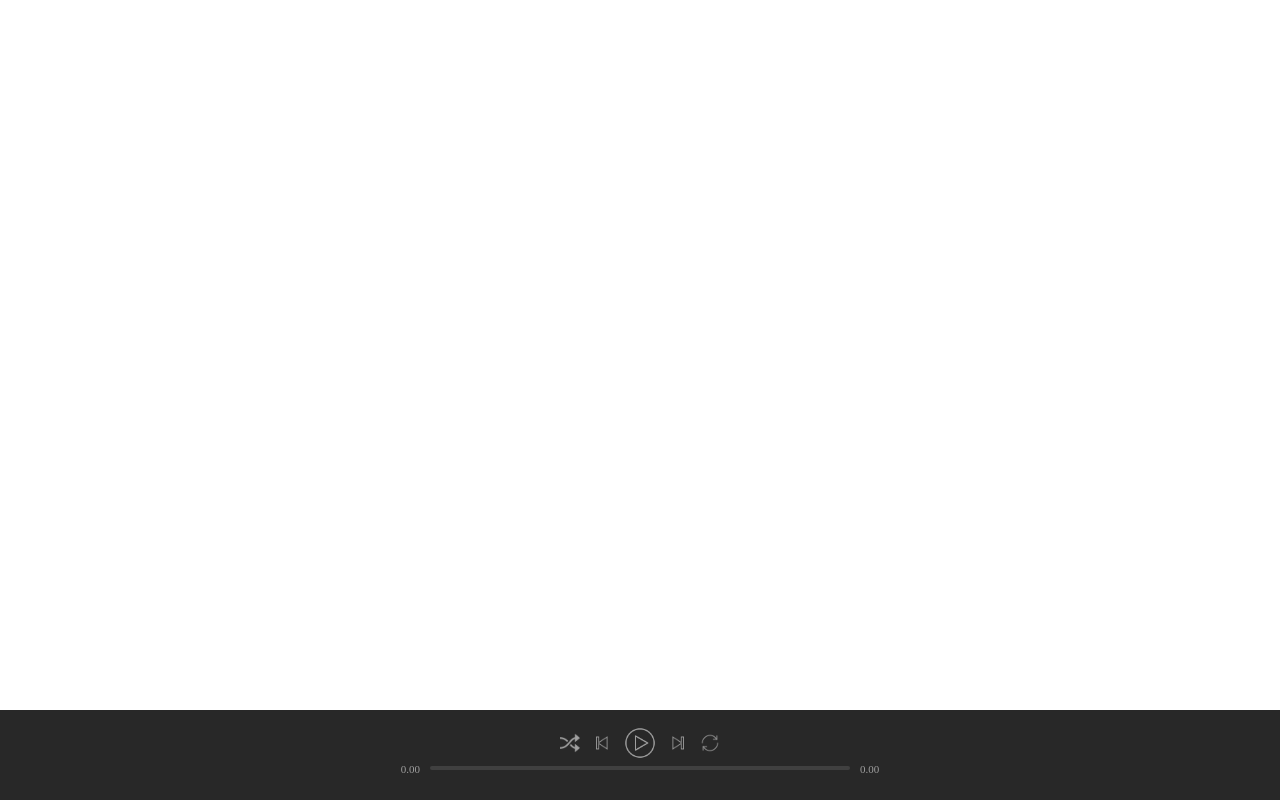
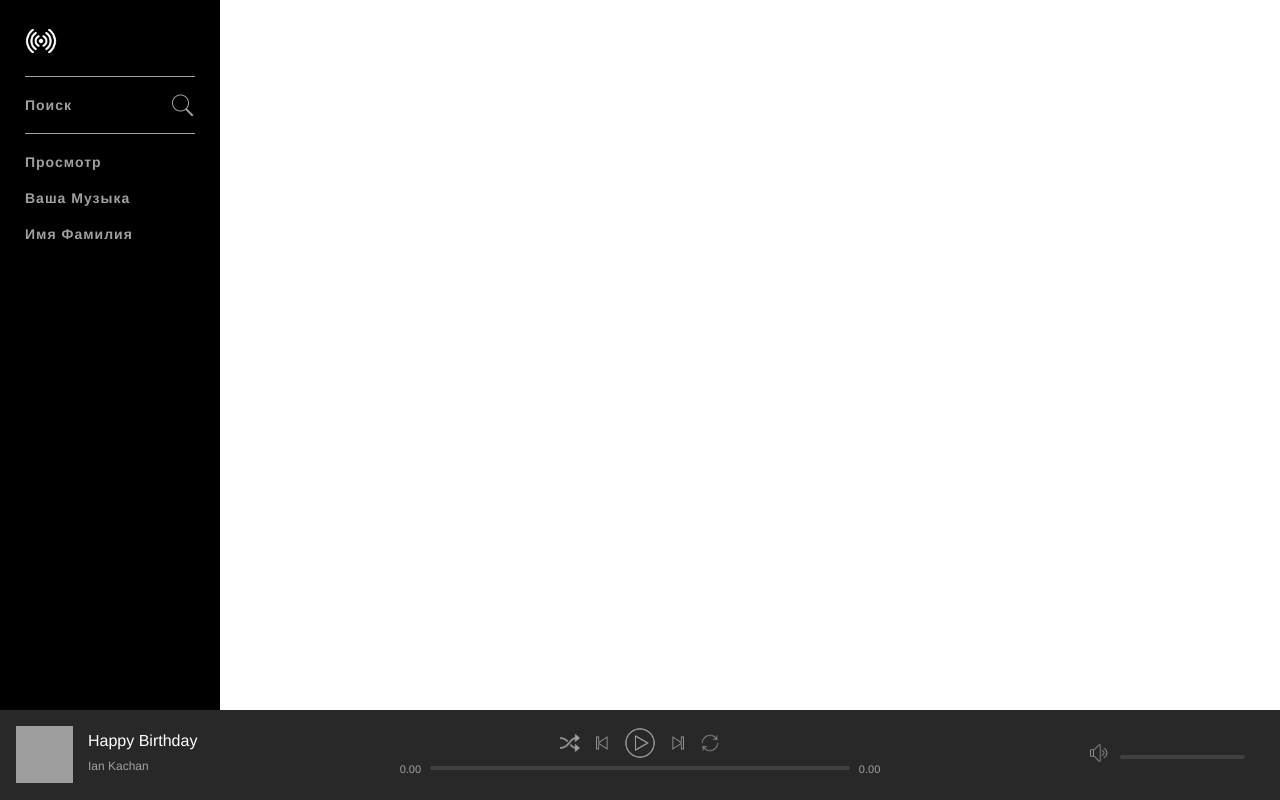
Before and after one commit to rudbar/music-service-system, a PHP site: page / in a window 1280 px wide. Run offline with PHP 8.4, Linux system fonts and the light colour scheme; the visitor is signed in with stand-in values (Sample User, id 1); grey boxes are pictures that could not be loaded.

Commit message:
Added the nav left bar

```diff
--- a/assets/css/style.css
+++ b/assets/css/style.css
@@ -2,6 +2,11 @@ html, body {
 	padding: 0;
 	margin: 0;
 	height: 100%;
+}
+
+* {
+	font-family: "Helvetica Neue", Helvetica, Arial, sans-serif;
+	color: #fff;
 }
 
 #nowPlayingBarContainer {
@@ -25,6 +30,11 @@ html, body {
     min-width: 180px;
 }
 
+#nowPlayingRight {
+	position: relative;
+    margin-top: 16px;
+}
+
 #nowPlayingCenter {
 	width: 40%;
     max-width: 700px;
@@ -35,6 +45,7 @@ html, body {
 
 #nowPlayingBar .content {
 	width: 100%;
+	height: 57px;
 }
 
 .playerControls .buttons {
@@ -98,3 +109,95 @@ html, body {
 .playbackBar .progressBar {
 	margin-top: 3px;
 }
+
+#nowPlayingLeft .albumArtwork {
+	height: 100%;
+    max-width: 57px;
+    margin-right: 15px;
+    float: left;
+    background-size: cover;
+}
+
+#nowPlayingLeft .trackInfo {
+	display: table;
+}
+
+#nowPlayingLeft .trackInfo .trackName {
+	margin: 6px 0;
+    display: inline-block;
+    width: 100%;
+}
+
+#nowPlayingLeft .trackInfo .artistName span {
+	font-size: 12px;
+    color: #a0a0a0;
+}
+
+.volumeBar {
+	width: 180px;
+    position: absolute;
+    right: 0;
+}
+
+.volumeBar .progressBar {
+	width: 125px;
+}
+
+#topContainer {
+	min-height: 100%;
+	width: 100%;
+}
+
+#navBarContainer {
+	background-color: #000;
+    width: 220px;
+    height: 100vh;
+    position: fixed;
+    top: 0;
+    left: 0;
+}
+
+.navBar {
+	padding: 25px;
+    display: flex;
+    flex-direction: column;
+    -ms-flex-direction: column;
+}
+
+.logo {
+	margin-bottom: 15px;
+}
+
+.logo img {
+	width: 32px;
+}
+
+.navBar .group {
+	border-top: 1px solid #a0a0a0;
+    padding: 10px 0;
+}
+
+.navItem {
+	padding: 10px 0;
+    font-size: 14px;
+    font-weight: 700;
+    display: block;
+    letter-spacing: 1px;
+    position: relative;
+}
+
+.navItemLink {
+	color: #a0a0a0;
+    text-decoration: none;
+}
+
+.navItemLink:hover {
+	color: #ffffff;
+}
+
+.navItemLink .icon {
+	position: absolute;
+    right: 0;
+    top: 6px;
+    width: 25px;
+}
--- a/index.php
+++ b/index.php
@@ -22,17 +22,81 @@ else {
 </head>
 <body>
 
+    <div id="mainContainer">
+
+    	<div id="topContainer">
+
+    		<div id="navBarContainer">
+    			<nav class="navBar">
+
+    				<a href="index.php" class="logo">
+    					<img src="assets/images/icons/logo.png">
+    				</a>
+
+
+    				<div class="group">
+
+    					<div class="navItem">
+    						<a href="search.php" class="navItemLink">Поиск
+    							<img src="assets/images/icons/search.png" class="icon" alt="Поиск">
+    						</a>
+    					</div>
+
+    				</div>
+
+    				<div class="group">
+    					<div class="navItem">
+    						<a href="browse.php" class="navItemLink">Просмотр</a>
+    					</div>
+
+    					<div class="navItem">
+    						<a href="yourMusic.php" class="navItemLink">Ваша Музыка</a>
+    					</div>
+
+    					<div class="navItem">
+    						<a href="profile.php" class="navItemLink">Имя Фамилия</a>
+    					</div>
+    				</div>
+
+
+
+
+
+    			</nav>
+    		</div>
+
+    	</div>
+
 
     	<div id="nowPlayingBarContainer">
 
 			<div id="nowPlayingBar">
 
 				<div id="nowPlayingLeft">
+					<div class="content">
+						<span class="albumLink">
+							<img src="https://icons-for-free.com/iconfiles/png/512/instagram+new+design+social+media+square+icon-1320184017120651958.png" class="albumArtwork">
+						</span>
+
+						<div class="trackInfo">
+
+							<span class="trackName">
+								<span>Happy Birthday</span>
+							</span>
+
+							<span class="artistName">
+								<span>Ian Kachan</span>
+							</span>
 
 						</div>
 
+
+
+
+					</div>
+				</div>
+
 				<div id="nowPlayingCenter">
-
 
 					<div class="content playerControls">
 
@@ -88,7 +152,19 @@ else {
 				</div>
 
 				<div id="nowPlayingRight">
+					<div class="volumeBar">
 
+						<button class="controlButton volume" title="Кнопка уровня громкости">
+							<img src="assets/images/icons/volume.png" alt="Громкость">
+						</button>
+
+						<div class="progressBar">
+							<div class="progressBarBg">
+								<div class="progress"></div>
+							</div>
+						</div>
+
+					</div>
 				</div>
 
 
@@ -100,6 +176,10 @@ else {
 
 	</div>
 
+    </div>
+
+
+
 
 </body>
 </html>
```
Also changed, not shown: assets/images/icons/logo.png (added), assets/images/icons/search.png (added), assets/images/icons/volume.png (added). Lines whose indentation alone changed are shown as unchanged.
